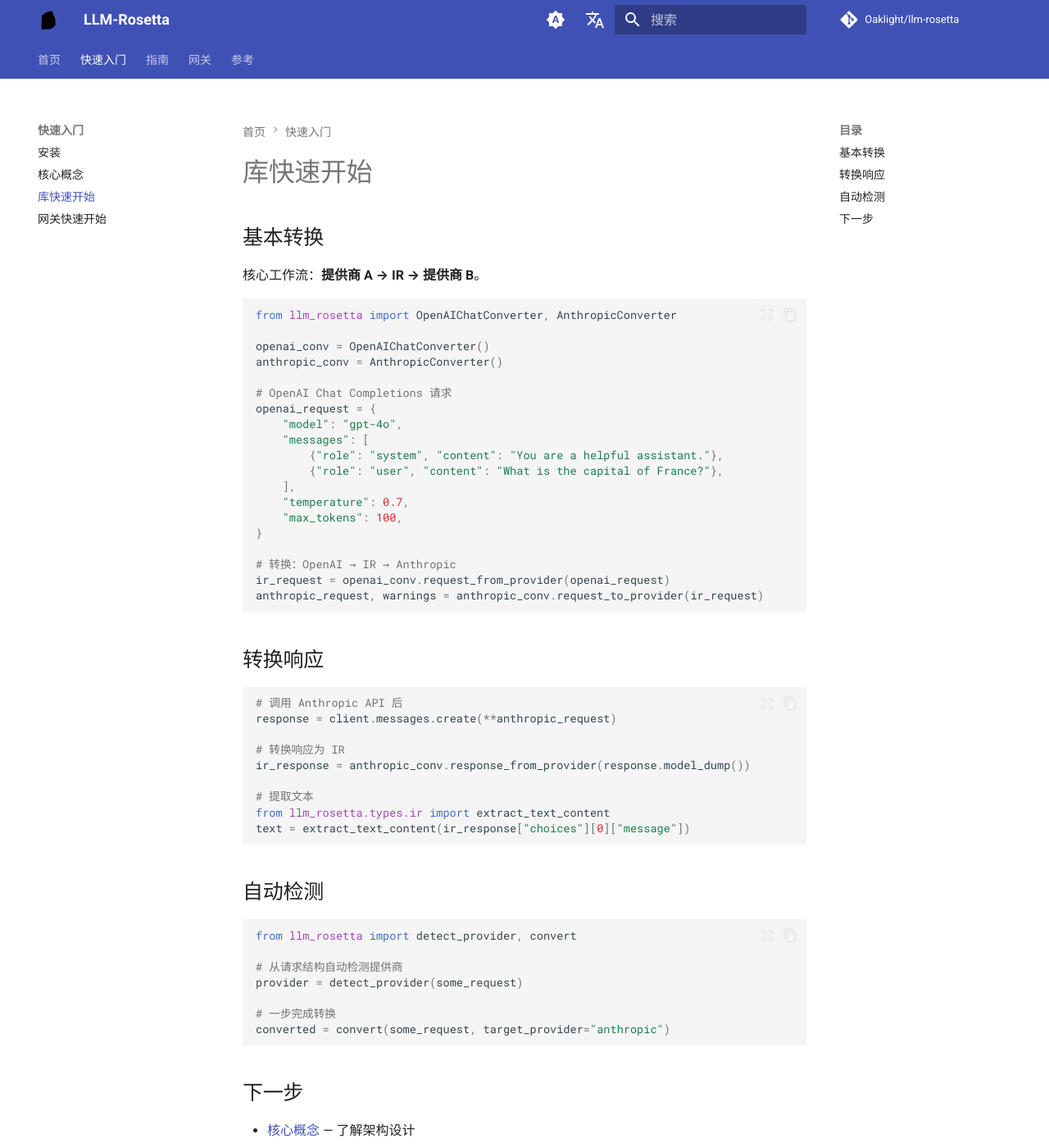
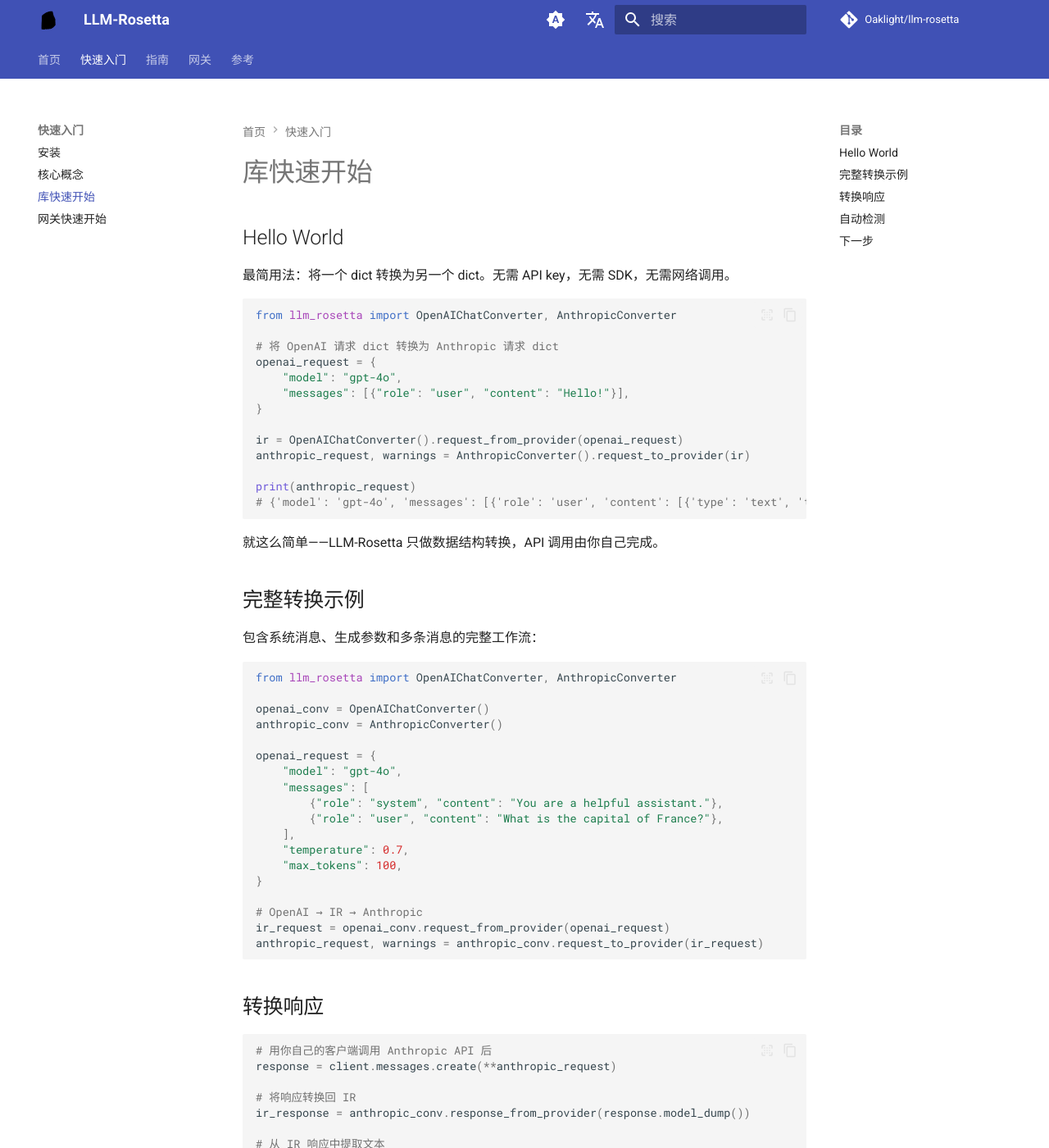
Before and after one commit to Oaklight/llm-rosetta, an MkDocs documentation site: the page built from docs/getting-started/library-quickstart.md, in a window 1280 px wide and 1400 px high. Shown: the whole window at 82% size. Built offline with MkDocs 1.6.1 and Material for MkDocs 9.7.7, drawn with Linux system fonts in a browser that asks for light colours; comment, search, counter and statistics services are not loaded; some of the changed text lies outside the part shown.

Commit message:
docs: add hello-world example, Mermaid diagrams, cross-references
- Add minimal hello-world example to library quickstart (pure dict→dict,
  no SDK, no API key) to lower the entry barrier
- Add Mermaid hub-and-spoke diagram to concepts page replacing ASCII art
- Add Mermaid routing diagram and sequence diagram to gateway overview
- Add "另请参阅" cross-references at end of converters guide linking to
  streaming, turn-bridge, shims, and IR types
- Expand "下一步" in quickstart with streaming link

````diff
--- a/docs/getting-started/library-quickstart.md
+++ b/docs/getting-started/library-quickstart.md
@@ -4,9 +4,31 @@ title: 库快速开始
 
 # 库快速开始
 
-## 基本转换
+## Hello World
 
-核心工作流：**提供商 A → IR → 提供商 B**。
+最简用法：将一个 dict 转换为另一个 dict。无需 API key，无需 SDK，无需网络调用。
+
+```python
+from llm_rosetta import OpenAIChatConverter, AnthropicConverter
+
+# 将 OpenAI 请求 dict 转换为 Anthropic 请求 dict
+openai_request = {
+    "model": "gpt-4o",
+    "messages": [{"role": "user", "content": "Hello!"}],
+}
+
+ir = OpenAIChatConverter().request_from_provider(openai_request)
+anthropic_request, warnings = AnthropicConverter().request_to_provider(ir)
+
+print(anthropic_request)
+# {'model': 'gpt-4o', 'messages': [{'role': 'user', 'content': [{'type': 'text', 'text': 'Hello!'}]}], ...}
+```
+
+就这么简单——LLM-Rosetta 只做数据结构转换，API 调用由你自己完成。
+
+## 完整转换示例
+
+包含系统消息、生成参数和多条消息的完整工作流：
 
 ```python
 from llm_rosetta import OpenAIChatConverter, AnthropicConverter
@@ -14,7 +36,6 @@ from llm_rosetta import OpenAIChatConverter, AnthropicConverter
 openai_conv = OpenAIChatConverter()
 anthropic_conv = AnthropicConverter()
 
-# OpenAI Chat Completions 请求
 openai_request = {
     "model": "gpt-4o",
     "messages": [
@@ -33,18 +54,20 @@ anthropic_request, warnings = anthropic_conv.request_to_provider(ir_request)
 ## 转换响应
 
 ```python
-# 调用 Anthropic API 后
+# 用你自己的客户端调用 Anthropic API 后
 response = client.messages.create(**anthropic_request)
 
-# 转换响应为 IR
+# 将响应转换回 IR
 ir_response = anthropic_conv.response_from_provider(response.model_dump())
 
-# 提取文本
+# 从 IR 响应中提取文本
 from llm_rosetta.types.ir import extract_text_content
 text = extract_text_content(ir_response["choices"][0]["message"])
 ```
 
 ## 自动检测
+
+不知道源格式？让 LLM-Rosetta 自动识别：
 
 ```python
 from llm_rosetta import detect_provider, convert
@@ -58,6 +81,7 @@ converted = convert(some_request, target_provider="anthropic")
 
 ## 下一步
 
-- [核心概念](../guide/concepts.md) — 了解架构设计
-- [使用转换器](../guide/converters.md) — 转换器详细用法
+- [核心概念](../guide/concepts.md) — 了解中枢辐射架构
+- [使用转换器](../guide/converters.md) — 转换器详细用法和元数据保留
+- [流式处理](../guide/streaming.md) — 跨提供商转换流式数据块
 - [IR 类型](../guide/ir-types.md) — 中间表示类型系统
````
Also changed, not shown: other parts of docs/getting-started/library-quickstart.md (+1 -1 lines), docs/gateway/index.md (+25 -13 lines), docs/guide/concepts.md (+8 -3 lines), docs/guide/converters.md (+7 -0 lines).
